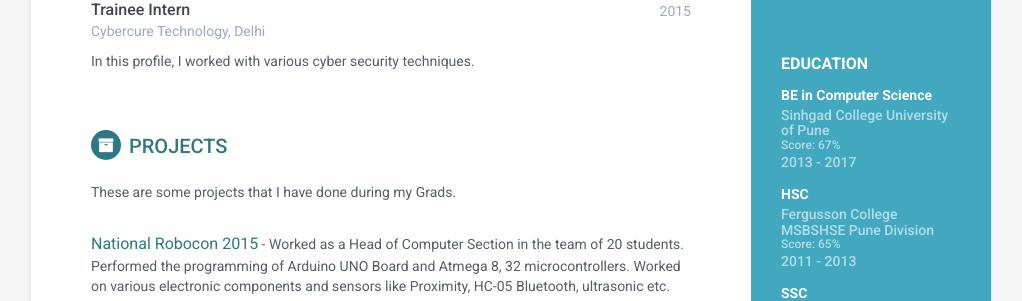
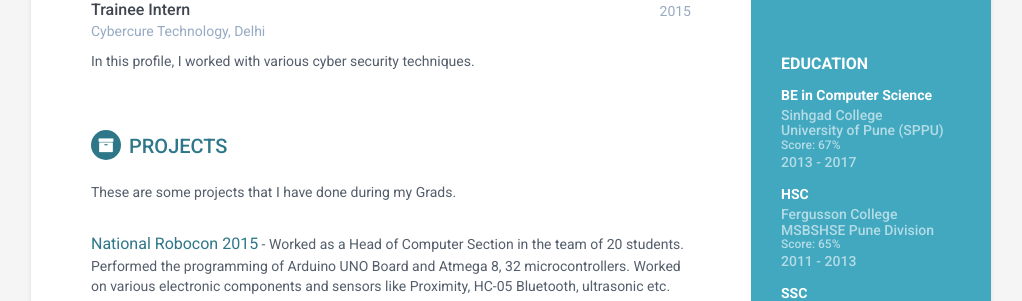
Before and after one commit to akshayrcc/resume-template-fresher, a Jekyll site: the page built from index.html, in a window 1280 px wide. Shown: the part 544-845 px from the top of the page, without its empty margins (129-1151 px from the left). Built offline with Jekyll 4.4.1, drawn with Linux system fonts in a browser that asks for light colours.

Commit message:
Update education.html

```diff
--- a/_includes/education.html
+++ b/_includes/education.html
@@ -2,13 +2,13 @@
 <h2 class="container-block-title">Education</h2>
 <div class="item">
     <h4 class="degree">BE in Computer Science</h4>
-    <h5 class="meta">Sinhgad College University of Pune</h5>
+    <h5 class="meta">Sinhgad College </br> University of Pune (SPPU)</h5>
     <h6 class="meta">Score: 67%</h6>
     <div class="time">2013 - 2017</div>
 </div><!--//item-->
 <div class="item">
     <h4 class="degree">HSC</h4>
-    <h5 class="meta">Fergusson College MSBSHSE Pune Division</h5>
+    <h5 class="meta">Fergusson College </br> MSBSHSE Pune Division</h5>
     <h6 class="meta">Score: 65%</h6>
     <div class="time">2011 - 2013</div>
 </div><!--//item-->
```
